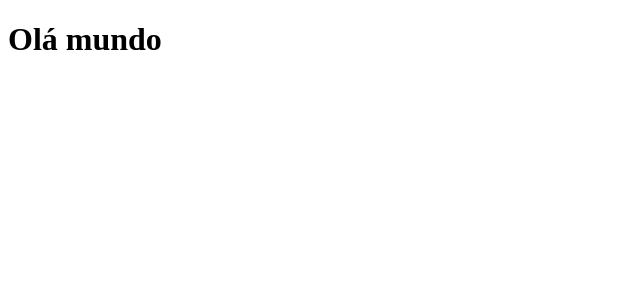
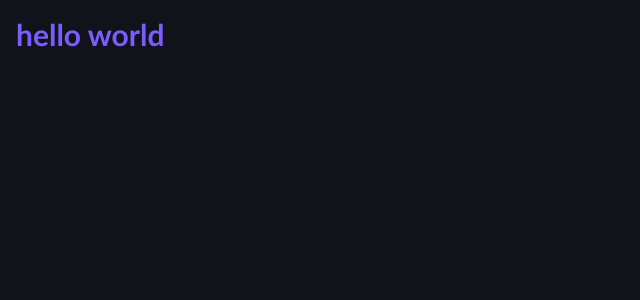
Before and after one commit to anajpontes/my-dashboard, a React (Vite) app: page / in a window 1280 px wide. Shown: the top 300 px of the page, without its empty margins (0-640 px from the left). Built offline with nearby package versions, Linux system fonts and the light colour scheme.

Commit message:
feat:add Tailwind CSS with theme colors

```diff
--- a/package.json
+++ b/package.json
@@ -10,8 +10,10 @@
     "preview": "vite preview"
   },
   "dependencies": {
+    "@tailwindcss/vite": "^4.3.4",
     "react": "^19.3.1",
-    "react-dom": "^19.3.1"
+    "react-dom": "^19.3.1",
+    "tailwindcss": "^4.3.4"
   },
   "devDependencies": {
     "@types/react": "^19.3.0",
--- a/src/App.jsx
+++ b/src/App.jsx
@@ -1,6 +1,10 @@
 
 function App() {
-  return <h1>Olá mundo</h1>
+  return  (
+    <div className="min-h-screen bg-background p-4 text-foreground">
+      <h1 className="font-heading text-3xl font-bold text-primary">hello world</h1>
+    </div>
+  )
 }
 
 export default App
--- a/src/main.jsx
+++ b/src/main.jsx
@@ -1,5 +1,6 @@
 import { StrictMode } from 'react'
 import { createRoot } from 'react-dom/client'
+import './styles.css'
 import App from './App.jsx'
 
 
--- /dev/null
+++ b/src/styles.css
@@ -0,0 +1,13 @@
+@import "tailwindcss";
+
+@theme {
+    --color-background: #10131a;
+    --color-surface: #1c2230;
+    --color-foreground: #eef1f6;
+    --color-muted: #9aa4b5;
+    --color-primary: #7c5cff;
+    --color-border: #2e3648;
+
+    --font-sans: system-ui, "Segoe UI", sans-serif;
+    --font-heading: "Trebuchet MS", sans-serif;
+}
--- a/vite.config.js
+++ b/vite.config.js
@@ -1,7 +1,8 @@
 import react from '@vitejs/plugin-react'
+import tailwindcss from '@tailwindcss/vite'
 import { defineConfig } from 'vite'
 
 // https://vite.dev/config/
 export default defineConfig({
-  plugins: [react()],
+  plugins: [react(), tailwindcss()],
 })
```
Also changed, not shown: 1 other file (tests, documents, lock files or other folders).
